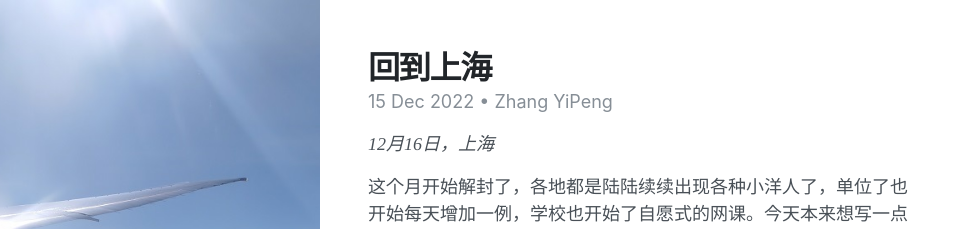
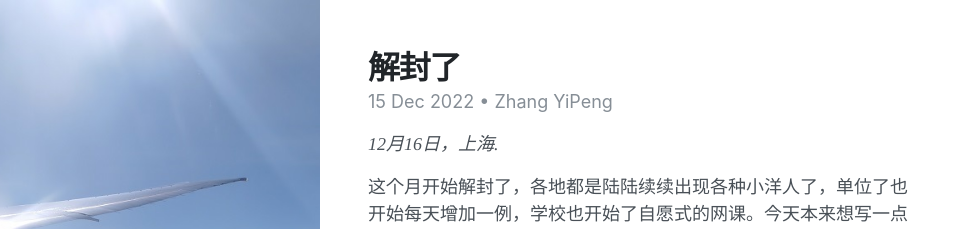
Before and after one commit to zhangyipeng/zhangyipeng.github.io, a Jekyll site: the page built from _posts/2022-12-16-lockdown.md, in a window 1280 px wide. Shown: the top 229 px of the page, without its empty margins (0-971 px from the left). Built offline with Jekyll 4.4.1, drawn with Linux system fonts in a browser that asks for light colours; nearby versions of some CDN libraries.

Commit message:
changes name

```diff
--- a/_posts/2022-12-16-lockdown.md
+++ b/_posts/2022-12-16-lockdown.md
@@ -1,12 +1,12 @@
 ---
 layout: post
-title: 回到上海
+title: 解封了
 author: Zhang YiPeng
 tags:
 - Diary
 date: 2022-12-16 07:23 +0800
 ---
-*12月16日，上海*
+*12月16日，上海.*
 
 这个月开始解封了，各地都是陆陆续续出现各种小洋人了，单位了也开始每天增加一例，学校也开始了自愿式的网课。今天本来想写一点文章和专利，好混一混高级职称的，但是总有很多杂事在干扰我的心情（或许只是自己偷懒的一个借口）。
 
```
